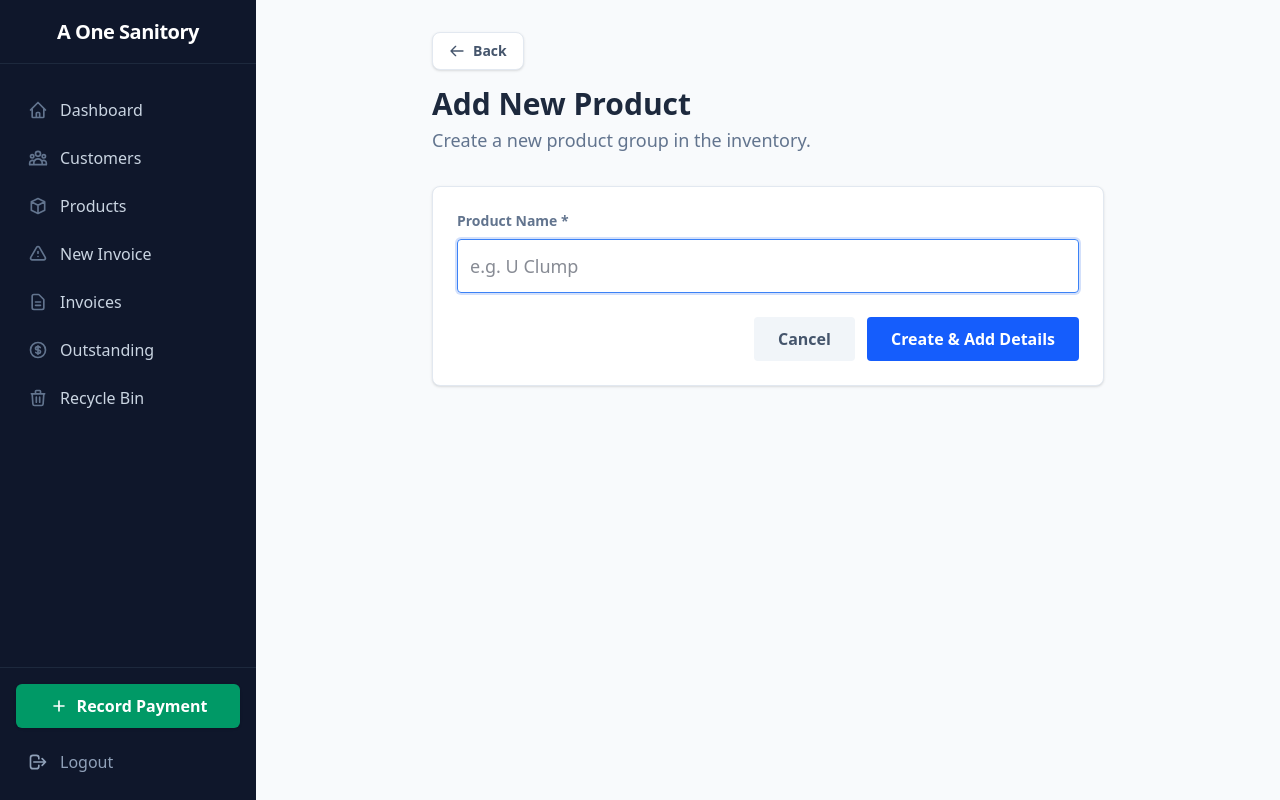
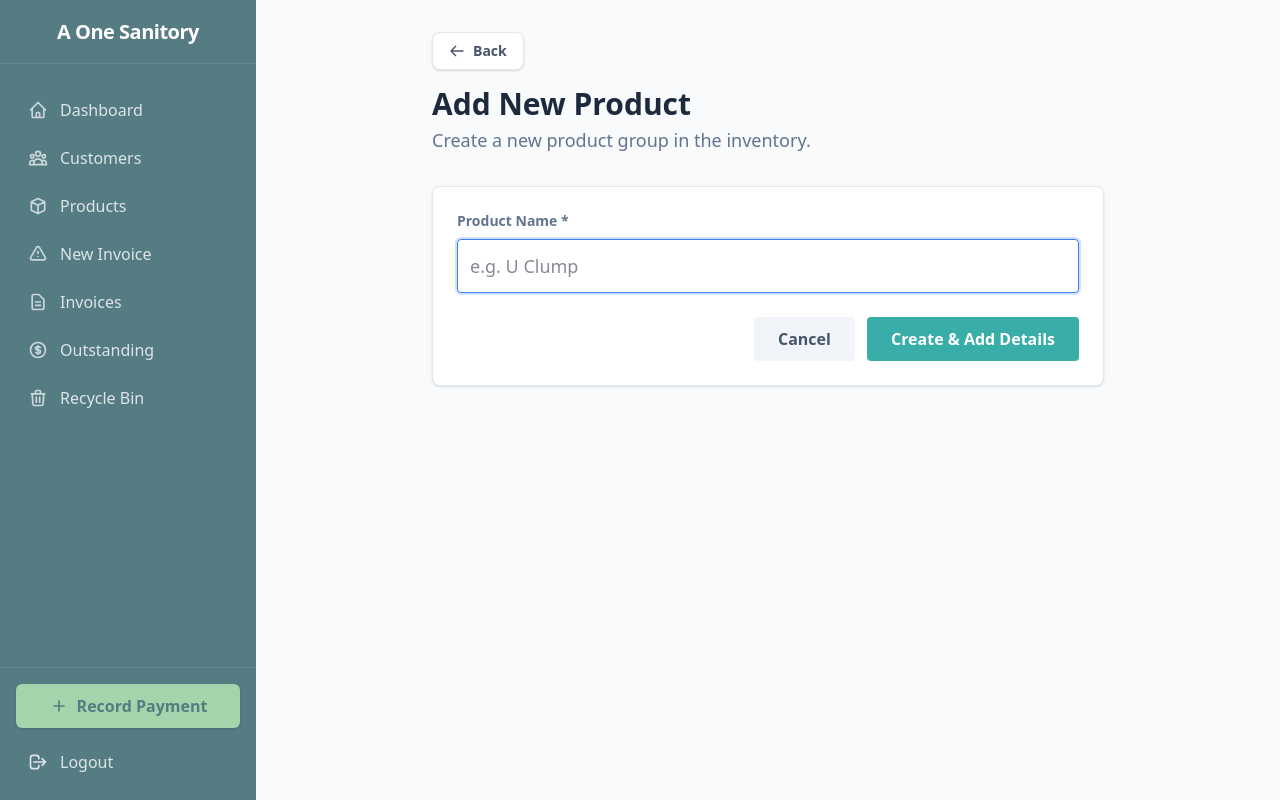
Before and after one commit to FurquanCodes/Factory-Management-System, a Next.js app: page /products/new in a window 1280 px wide. Built offline with nearby package versions, Linux system fonts and the light colour scheme.

Commit message:
feat: apply turtle color palette globally

```diff
--- a/src/app/components/Sidebar.tsx
+++ b/src/app/components/Sidebar.tsx
@@ -23,11 +23,11 @@ export default function Sidebar() {
   return (
     <>
       {/* Mobile Top Bar */}
-      <div className="md:hidden flex items-center justify-between bg-slate-900 text-white h-16 px-4 shrink-0 noprint">
+      <div className="md:hidden flex items-center justify-between bg-turtle-dark text-white h-16 px-4 shrink-0 noprint">
         <Link href="/dashboard" className="font-black text-xl tracking-tight text-white">
           A One Sanitory
         </Link>
-        <button onClick={() => setIsOpen(true)} className="p-2 text-slate-300 hover:text-white">
+        <button onClick={() => setIsOpen(true)} className="p-2 text-turtle-light hover:text-white">
           <svg className="w-6 h-6" fill="none" stroke="currentColor" viewBox="0 0 24 24"><path strokeLinecap="round" strokeLinejoin="round" strokeWidth="2" d="M4 6h16M4 12h16M4 18h16" /></svg>
         </button>
       </div>
@@ -38,12 +38,12 @@ export default function Sidebar() {
       )}
 
       {/* Sidebar */}
-      <aside className={`fixed md:static inset-y-0 left-0 w-64 bg-slate-900 text-slate-300 z-50 transform transition-transform duration-300 ease-in-out md:translate-x-0 flex flex-col noprint ${isOpen ? 'translate-x-0' : '-translate-x-full'}`}>
-        <div className="h-16 flex items-center px-6 border-b border-slate-800 justify-between md:justify-center">
+      <aside className={`fixed md:static inset-y-0 left-0 w-64 bg-turtle-dark text-turtle-light z-50 transform transition-transform duration-300 ease-in-out md:translate-x-0 flex flex-col noprint ${isOpen ? 'translate-x-0' : '-translate-x-full'}`}>
+        <div className="h-16 flex items-center px-6 border-b border-white/10 justify-between md:justify-center">
           <Link href="/dashboard" className="font-black text-xl text-white tracking-tight">
             A One Sanitory
           </Link>
-          <button onClick={closeMenu} className="md:hidden p-2 text-slate-400 hover:text-white">
+          <button onClick={closeMenu} className="md:hidden p-2 text-turtle-light hover:text-white">
             <svg className="w-6 h-6" fill="none" stroke="currentColor" viewBox="0 0 24 24"><path strokeLinecap="round" strokeLinejoin="round" strokeWidth="2" d="M6 18L18 6M6 6l12 12" /></svg>
           </button>
         </div>
@@ -58,11 +58,11 @@ export default function Sidebar() {
                 onClick={closeMenu}
                 className={`flex items-center gap-3 px-3 py-2.5 rounded-md font-medium transition-colors ${
                   isActive
-                    ? 'bg-blue-600 text-white shadow-sm'
-                    : 'hover:bg-slate-800 hover:text-white'
+                    ? 'bg-turtle-primary text-white shadow-sm'
+                    : 'text-white/80 hover:bg-white/10 hover:text-white'
                 }`}
               >
-                <svg className={`w-5 h-5 ${isActive ? 'text-blue-200' : 'text-slate-500'}`} fill="none" stroke="currentColor" viewBox="0 0 24 24">
+                <svg className={`w-5 h-5 ${isActive ? 'text-white' : 'text-white/70'}`} fill="none" stroke="currentColor" viewBox="0 0 24 24">
                   <path strokeLinecap="round" strokeLinejoin="round" strokeWidth="2" d={link.icon} />
                 </svg>
                 {link.label}
@@ -71,16 +71,16 @@ export default function Sidebar() {
           })}
         </div>
 
-        <div className="p-4 border-t border-slate-800">
+        <div className="p-4 border-t border-white/10">
           <Link
             href="/payments/new"
             onClick={closeMenu}
-            className="w-full flex items-center justify-center gap-2 px-4 py-2.5 bg-emerald-600 hover:bg-emerald-500 text-white font-bold rounded-md transition-colors shadow-sm mb-3"
+            className="w-full flex items-center justify-center gap-2 px-4 py-2.5 bg-turtle-secondary hover:bg-turtle-light text-turtle-dark font-bold rounded-md transition-colors shadow-sm mb-3"
           >
             <svg className="w-5 h-5" fill="none" stroke="currentColor" viewBox="0 0 24 24"><path strokeLinecap="round" strokeLinejoin="round" strokeWidth="2" d="M12 6v6m0 0v6m0-6h6m-6 0H6" /></svg>
             Record Payment
           </Link>
-          <button className="w-full flex items-center gap-3 px-3 py-2.5 text-slate-400 hover:text-red-400 hover:bg-slate-800 rounded-md transition-colors font-medium text-left">
+          <button className="w-full flex items-center gap-3 px-3 py-2.5 text-white/80 hover:text-red-400 hover:bg-white/10 rounded-md transition-colors font-medium text-left">
             <svg className="w-5 h-5" fill="none" stroke="currentColor" viewBox="0 0 24 24"><path strokeLinecap="round" strokeLinejoin="round" strokeWidth="2" d="M17 16l4-4m0 0l-4-4m4 4H7m6 4v1a3 3 0 01-3 3H6a3 3 0 01-3-3V7a3 3 0 013-3h4a3 3 0 013 3v1" /></svg>
             Logout
           </button>
--- a/src/app/globals.css
+++ b/src/app/globals.css
@@ -1,4 +1,29 @@
 @import "tailwindcss";
+
+@theme {
+  --color-turtle-dark: #557B83;
+  --color-turtle-primary: #39AEA9;
+  --color-turtle-secondary: #A2D5AB;
+  --color-turtle-light: #E5EFC1;
+
+  /* Override Site Blues to Turtle Teal */
+  --color-blue-50: #E5EFC1;
+  --color-blue-100: #E5EFC1;
+  --color-blue-200: #A2D5AB;
+  --color-blue-400: #39AEA9;
+  --color-blue-500: #39AEA9;
+  --color-blue-600: #39AEA9;
+  --color-blue-700: #557B83;
+  --color-blue-800: #557B83;
+
+  /* Override Site Emeralds to Turtle Green */
+  --color-emerald-50: #E5EFC1;
+  --color-emerald-100: #E5EFC1;
+  --color-emerald-400: #A2D5AB;
+  --color-emerald-500: #A2D5AB;
+  --color-emerald-600: #A2D5AB;
+  --color-emerald-700: #557B83;
+}
 
 @layer base {
   :root {
```
